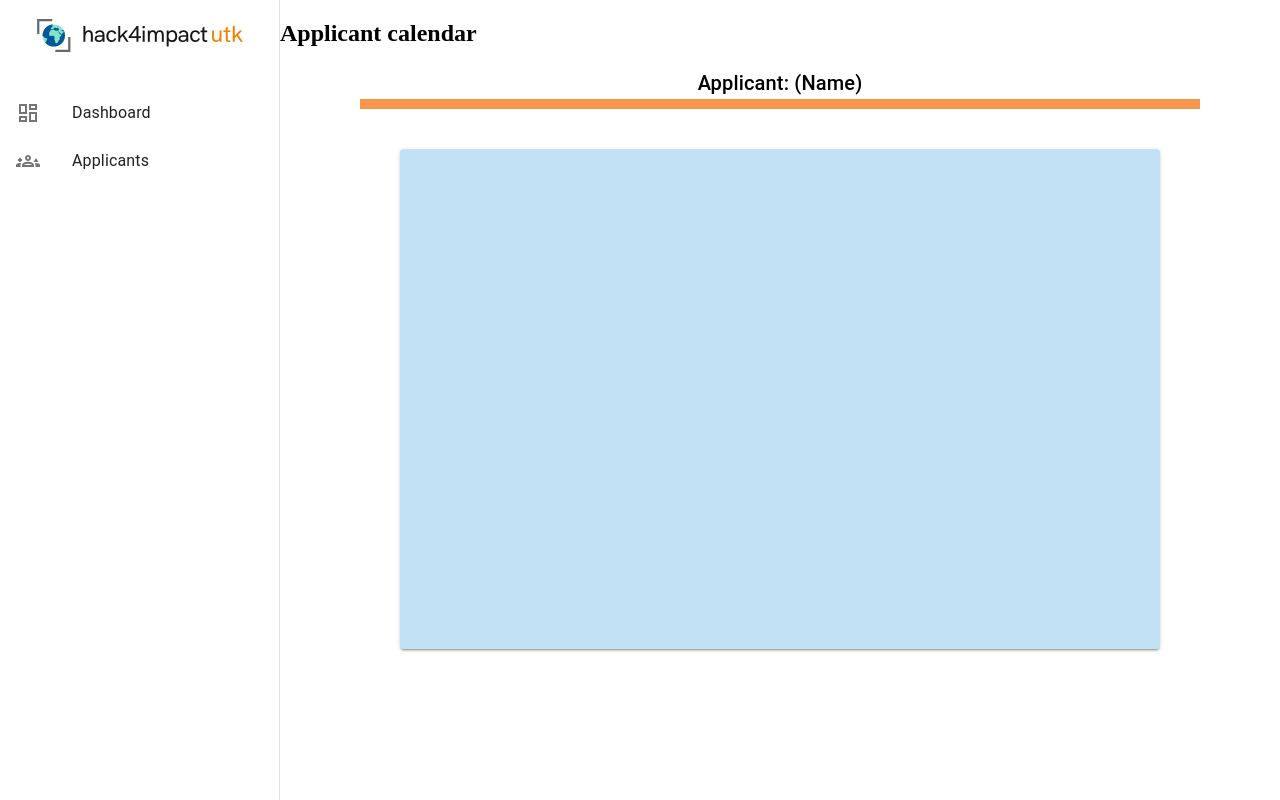
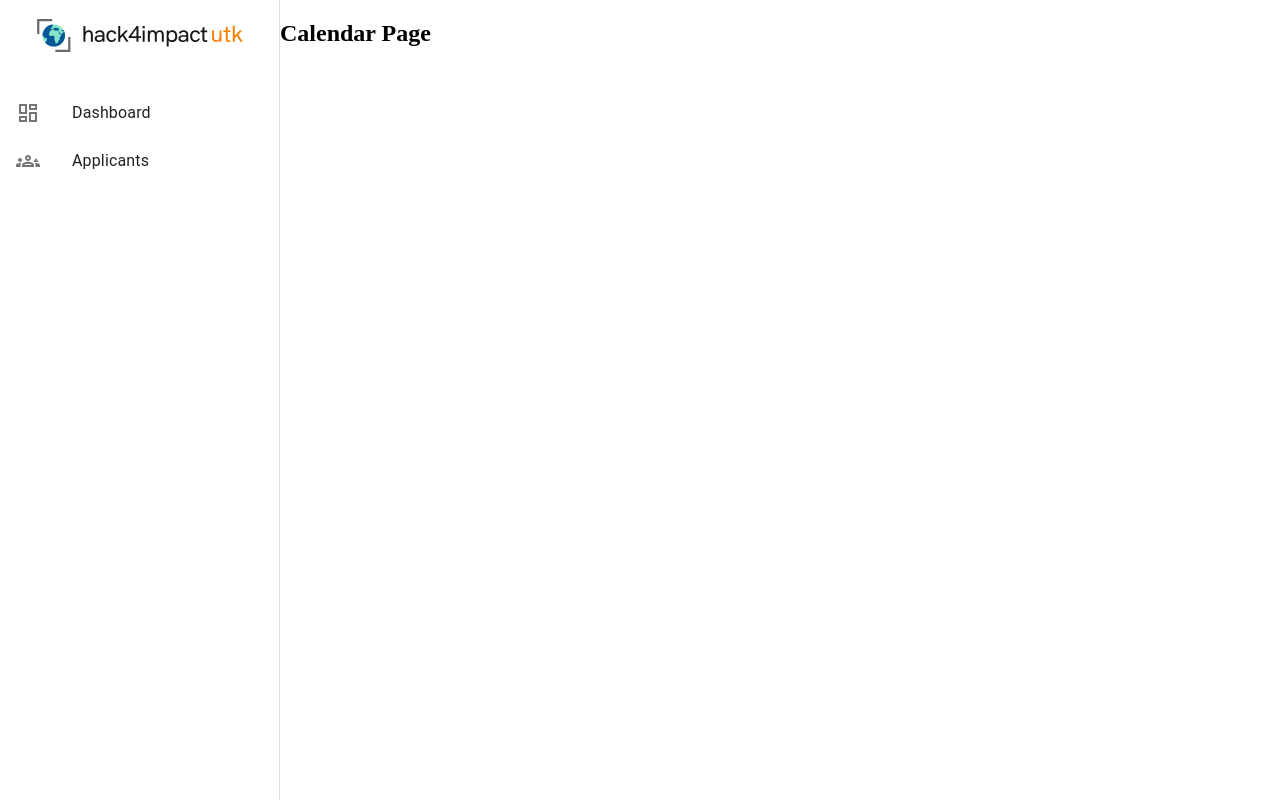
Before and after one commit to hack4impact-utk/internal-applications, a Next.js app in the folder apps/applicant-tracking/: page /applicants/calendar in a window 1280 px wide. Built offline with nearby package versions, Linux system fonts and the light colour scheme.

Commit message:
Calendar Button Implementation

```diff
--- /dev/null
+++ b/apps/applicant-tracking/src/app/applicants/calendar/page.tsx
@@ -0,0 +1,3 @@
+export default function CalendarPage() {
+  return <h1>Calendar Page</h1>;
+}
```
Also changed, not shown: apps/applicant-tracking/src/components/CalendarButton/index.tsx (added, +12 -0 lines).
